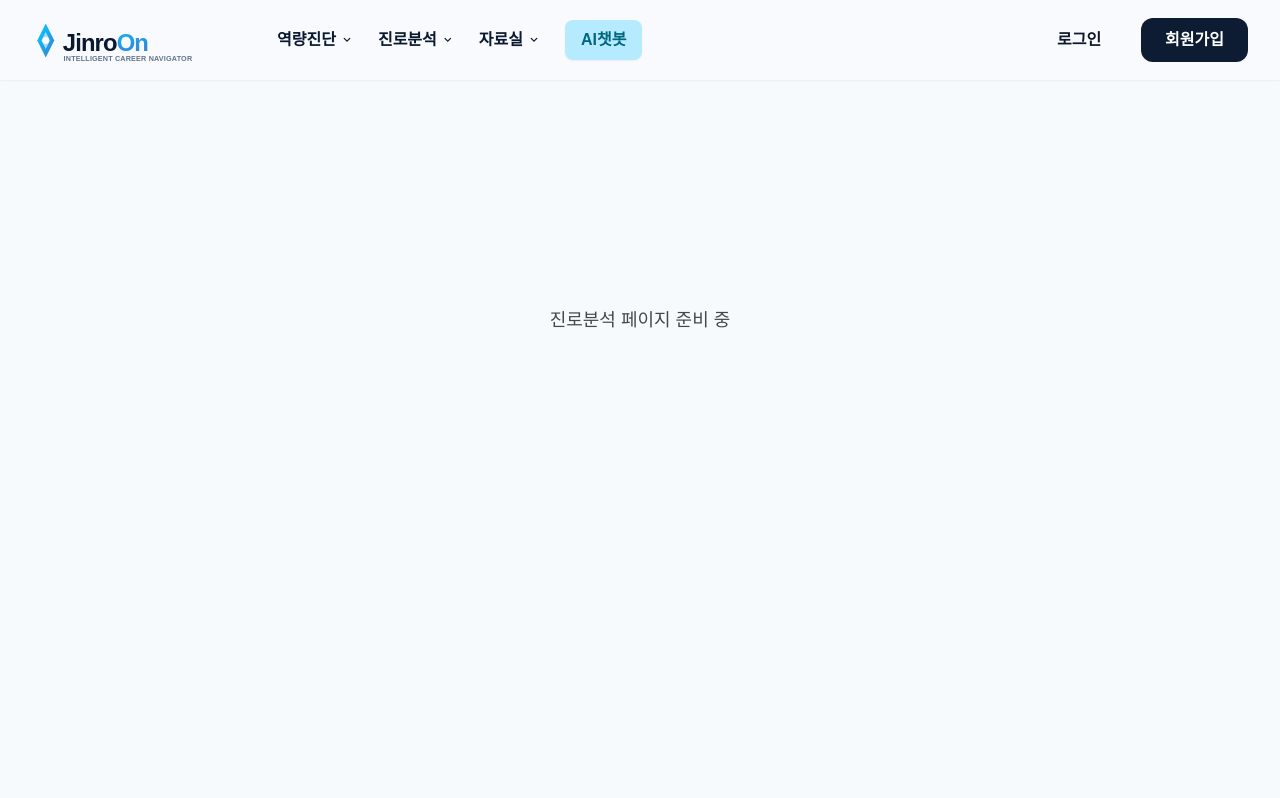
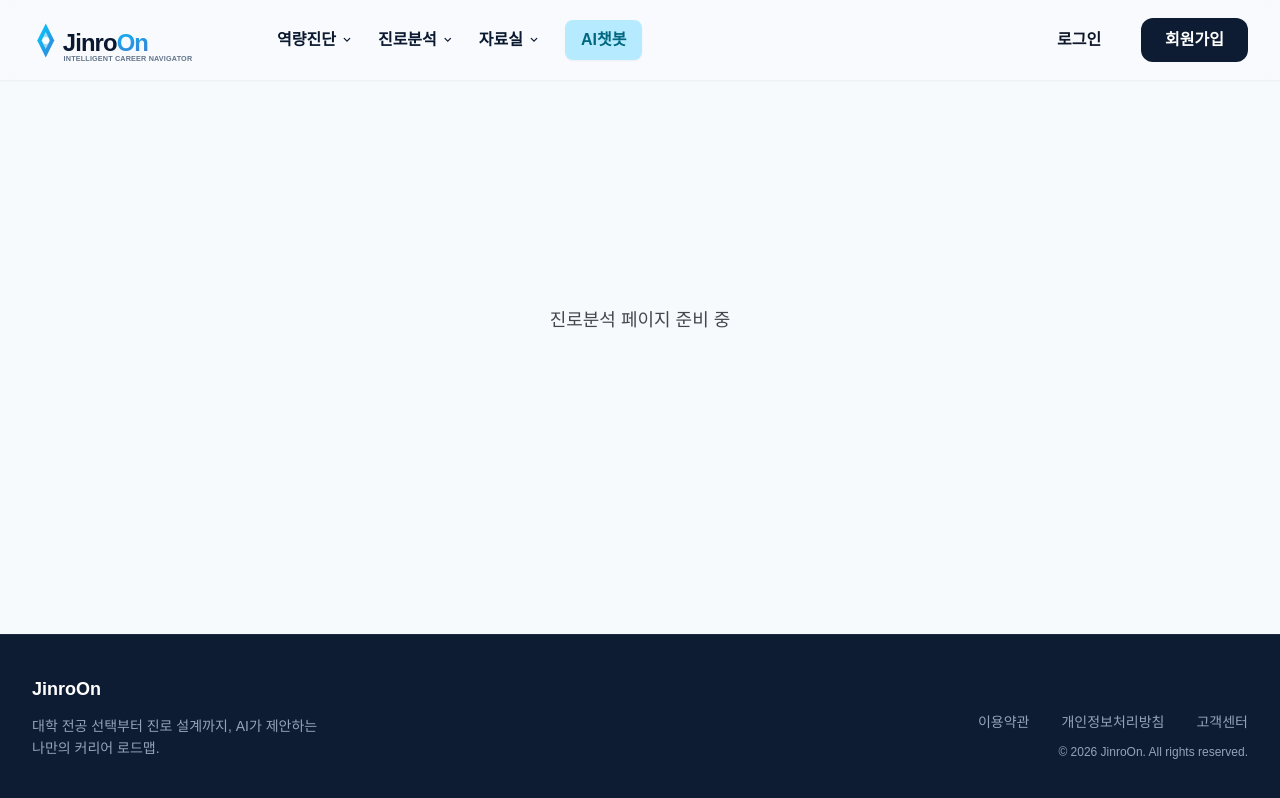
Before and after one commit to JinroOn/JOFE, a React (Vite) app: page /analysis in a window 1280 px wide. Built offline with nearby package versions, Linux system fonts and the light colour scheme; a web font is replaced by a local one.

Commit message:
feat: 서브 페이지용 심플 푸터 추가
- FooterSimple 컴포넌트 신규 추가 (로고, 설명, 이용약관/개인정보처리방침/고객센터 링크, 저작권)
- 메인 페이지는 기존 Footer 유지, auth 페이지 제외한 나머지 페이지에 FooterSimple 적용

```diff
--- a/src/App.tsx
+++ b/src/App.tsx
@@ -1,6 +1,7 @@
 import { BrowserRouter, Routes, Route, useLocation } from 'react-router-dom';
 import Header from './components/layout/Header';
 import Footer from './components/layout/Footer';
+import FooterSimple from './components/layout/FooterSimple';
 import Home from './pages/Home';
 import Login from './pages/Auth/Login';
 import Signup from './pages/Auth/Signup';
@@ -20,6 +21,7 @@ const Placeholder = ({ name }: { name: string }) => (
 const AppLayout = () => {
   const location = useLocation();
   const isAuthPage = location.pathname.startsWith('/auth');
+  const isMainPage = location.pathname === '/';
 
   return (
     <div className="flex flex-col min-h-screen">
@@ -40,6 +42,7 @@ const AppLayout = () => {
           <Route path="*" element={<Placeholder name="404 - 찾을 수 없는" />} />
         </Routes>
       </div>
+      {!isAuthPage && !isMainPage && <FooterSimple />}
     </div>
   );
 };
--- /dev/null
+++ b/src/components/layout/FooterSimple.tsx
@@ -0,0 +1,27 @@
+const FooterSimple = () => {
+  return (
+    <footer className="bg-primary-container border-t border-slate-700/40 px-8 py-10 text-slate-400">
+      <div className="mx-auto flex max-w-7xl flex-col justify-between gap-8 md:flex-row md:items-end">
+        <div>
+          <h3 className="mb-3 text-lg font-bold text-white">JinroOn</h3>
+          <p className="text-sm leading-relaxed">
+            대학 전공 선택부터 진로 설계까지, AI가 제안하는
+            <br />
+            나만의 커리어 로드맵.
+          </p>
+        </div>
+
+        <div className="flex flex-col gap-3 md:items-end">
+          <div className="flex gap-8 text-sm">
+            <a href="#" className="transition-colors hover:text-white">이용약관</a>
+            <a href="#" className="transition-colors hover:text-white">개인정보처리방침</a>
+            <a href="#" className="transition-colors hover:text-white">고객센터</a>
+          </div>
+          <p className="text-xs">© 2026 JinroOn. All rights reserved.</p>
+        </div>
+      </div>
+    </footer>
+  );
+};
+
+export default FooterSimple;
```
